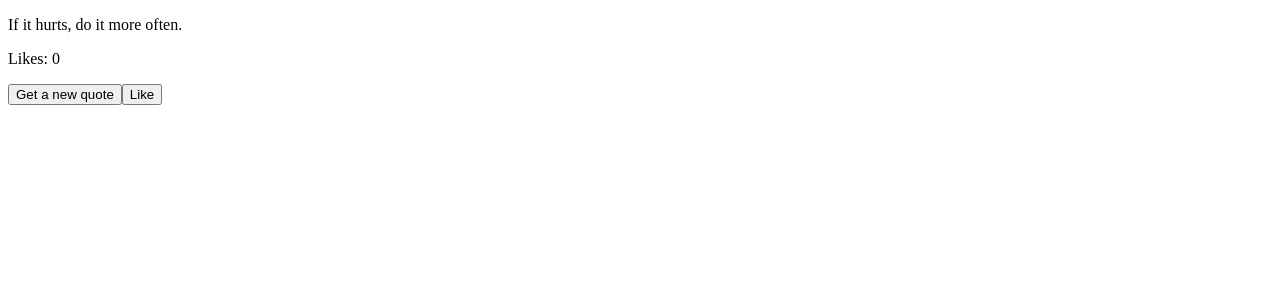
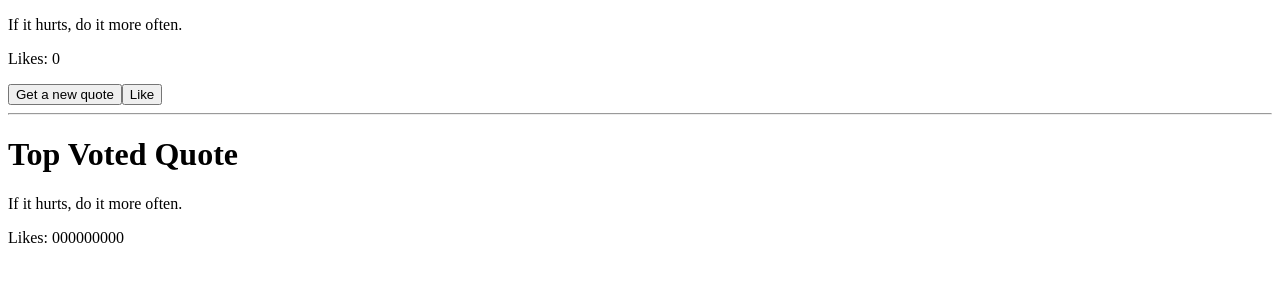
Before and after one commit to dustin4d/FullStackOpen, a React (Vite) app in the folder part1/anecdotes/: page / in a window 1280 px wide. Shown: the top 300 px of the page. Built offline with nearby package versions, Linux system fonts and the light colour scheme.

Commit message:
Shows top quote and likes. Bug exists

```diff
--- a/part1/anecdotes/src/App.jsx
+++ b/part1/anecdotes/src/App.jsx
@@ -14,6 +14,7 @@ const App = () => {
 
   const [selected, setSelected] = useState(0)
   const [votes, setVotes] = useState([0, 0, 0, 0, 0, 0, 0, 0, 0])
+  const [top, setTop] = useState(0) // points to the index of `votes` for top voted
 
   const getVote = () => {
     setVotes(prev => {
@@ -26,6 +27,16 @@ const App = () => {
       } else {
         copy[selected] += 1
       }
+
+      // update the top voted and send to state
+      let newTop = 0
+      for (let i = 0; i < copy.length; i++) {
+        if (copy[i] > Math.max(...prev)) {
+          newTop = i
+        }
+      }
+
+      setTop(newTop) // send top valued index to state
 
       // Return the updated copy to state
       return copy
@@ -45,6 +56,19 @@ const App = () => {
       <p>Likes: {votes[selected]}</p>
       <button onClick={getQuote}>Get a new quote</button>
       <button onClick={getVote}>Like</button>
+      <hr/>
+      <h1>Top Voted Quote</h1>
+      <p>{anecdotes[top]}</p>
+      <p>Likes: {votes}</p>
+
+    </div>
+  )
+}
+
+const Top = (props) => {
+  return (
+    <div>
+      <p></p>
     </div>
   )
 }
```
